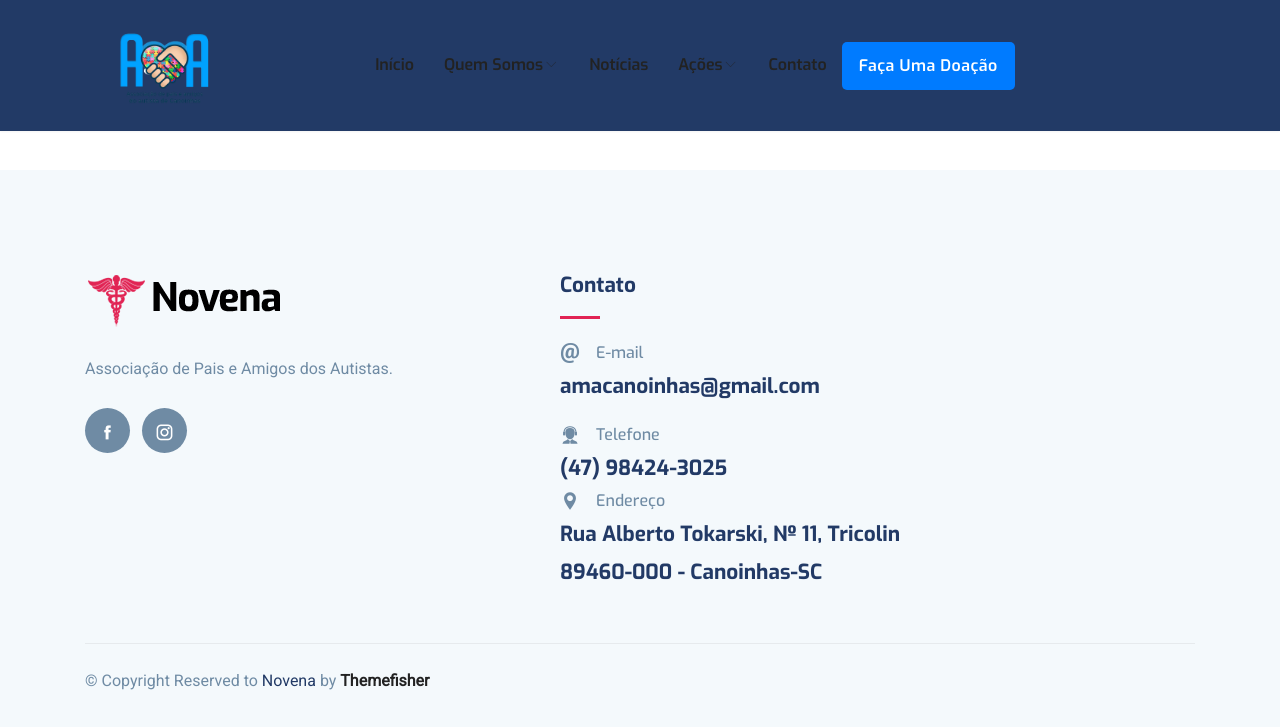
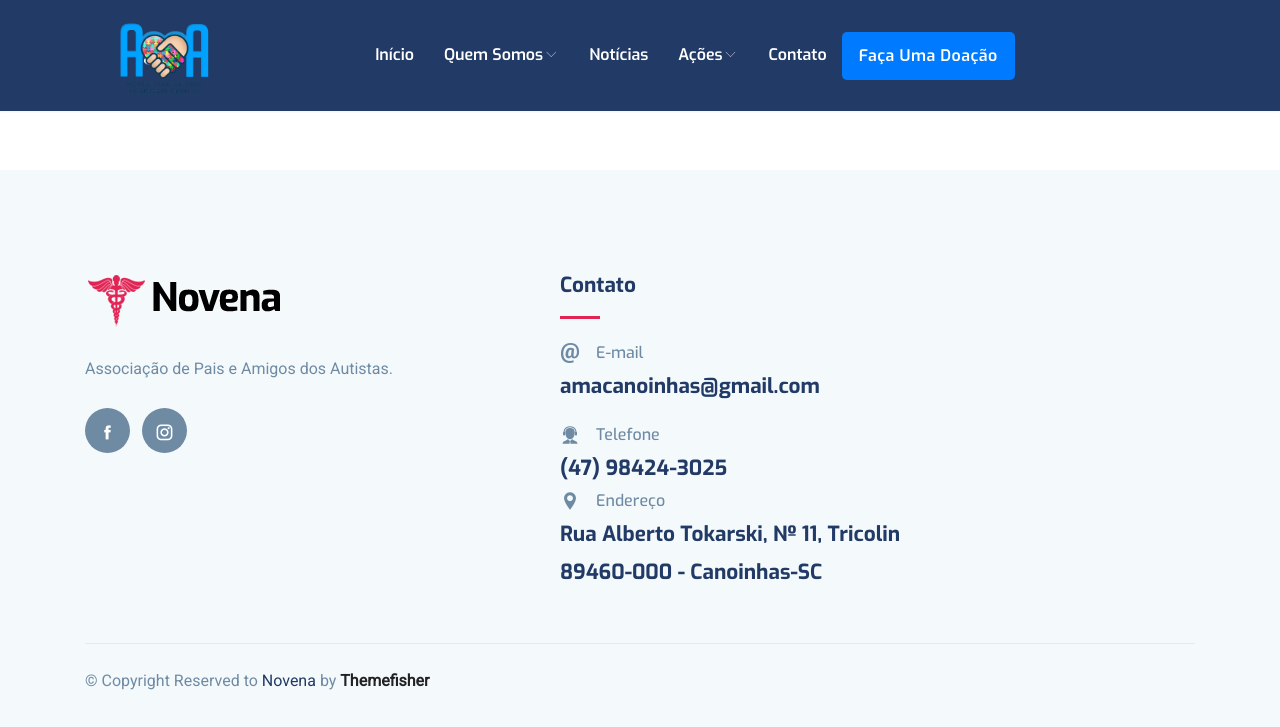
Before and after one commit to lbifsc/ama-canoinhas, a Django app: page /doacao/ in a window 1280 px wide. Shown: the top 727 px of the page. Run offline with Django 3.2, Linux system fonts and the light colour scheme; some libraries are stand-ins or nearby versions.

Commit message:
Ajustado cor de texto e padding do navbar

```diff
--- a/templates/static/custom/custom-style.css
+++ b/templates/static/custom/custom-style.css
@@ -70,12 +70,11 @@ a:hover h4 {
 }
 
 .nav-link {
-    color: #00ff00;
     text-decoration: none;
 }
 
-.nav-link {
-    color: black;
+#navbarmain .nav-link {
+    color: white;
 }
 
 .nav-tabs .nav-link.active h4 {
@@ -86,6 +85,10 @@ a:hover h4 {
     margin-top: 120px;
 }
 
+.header-top-bar {
+    padding: 0px;
+}
+
 /* #tabs {
     border: 1px black;
     border-style: solid;
```
